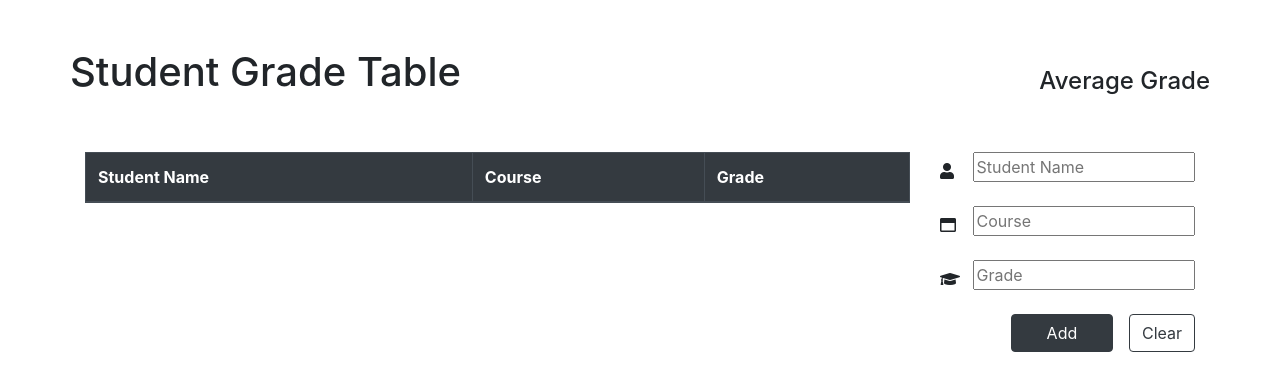
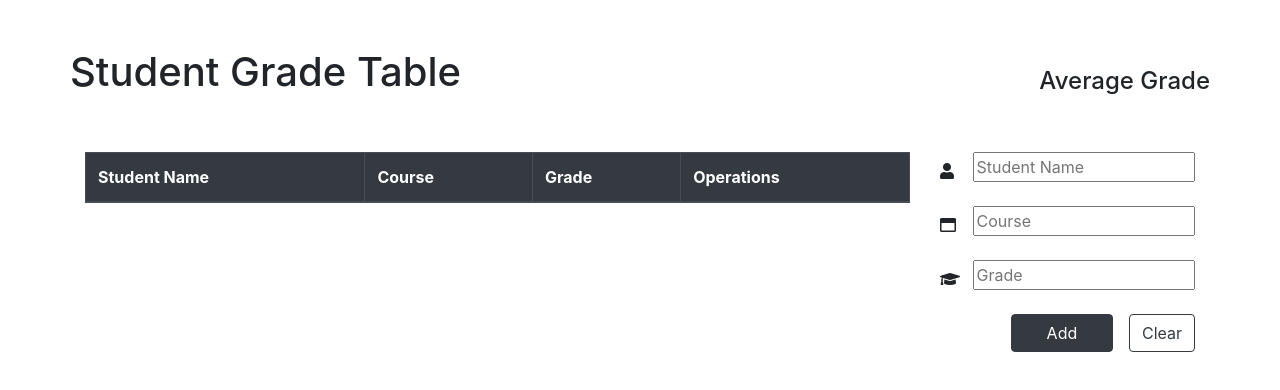
Before and after one commit to adam-botma/student-grade-table, a plain HTML site: page index.html in a window 1280 px wide. Drawn offline with nearby package versions, Linux system fonts and the light colour scheme; no server answers.

Commit message:
Modified HTML to add a table columns for Operations

```diff
--- a/index.html
+++ b/index.html
@@ -25,15 +25,17 @@
       <div class='table-container col col-9'>
         <table class="table table-striped table-bordered">
           <thead class="thead-dark">
-            <tr>
+            <tr class="text-left">
               <th>Student Name</th>
               <th>Course</th>
               <th>Grade</th>
+              <th>Operations</th>
             </tr>
           </thead>
           <tbody>
           </tbody>
         </table>
+        <p class="d-none">No Grades Recorded</p>
       </div>
       <div class="col col-3">
         <form action="">
```
